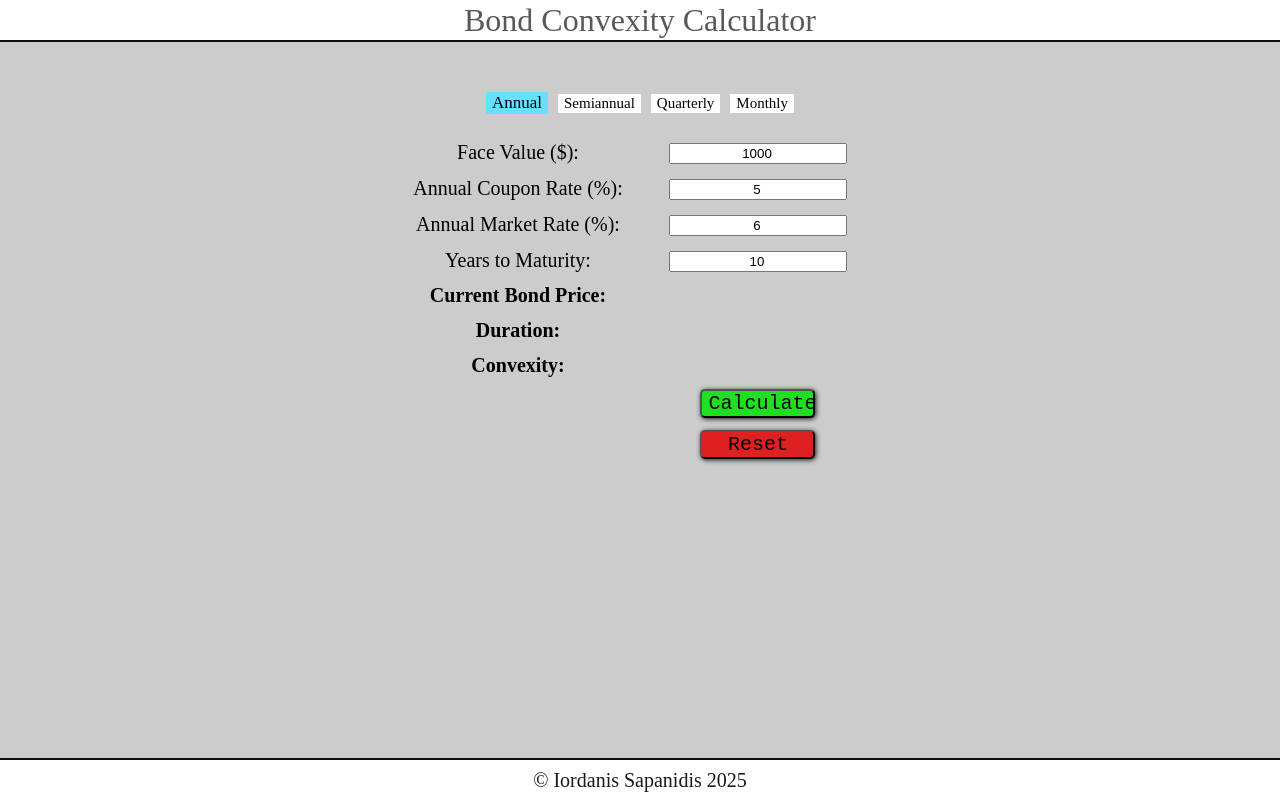
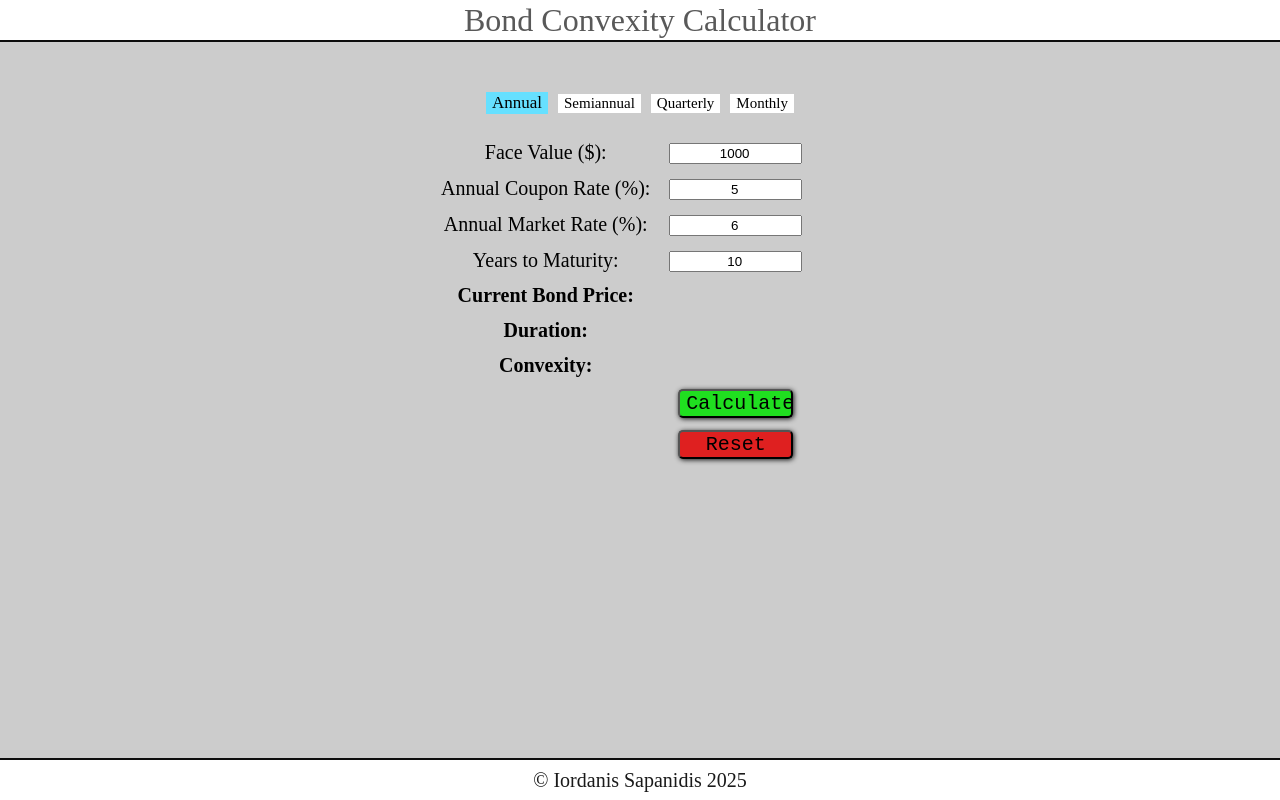
Before and after one commit to jordanProjects28/bond-insights, a React (Vite) app: page / in a window 1280 px wide. Built offline with nearby package versions, Linux system fonts and the light colour scheme.

Commit message:
Update index.css

```diff
--- a/src/index.css
+++ b/src/index.css
@@ -46,12 +46,12 @@ html, body {
   margin-top: 10vh;
   font-size: 20px;
   width: 100%;
-  max-width: 500px;
+  max-width: 400px;
 }
 
 table {
   width: 100%;
-  max-width: 480px;
+  max-width: 380px;
   border-spacing: 0 10px;
   white-space: nowrap
 }
@@ -125,7 +125,7 @@ input::-webkit-inner-spin-button {
 
 .payment-section {
   width: 100%;
-  max-width: 500px;
+  max-width: 400px;
   margin-bottom: 10px;
   margin-top: 10px;
 }
```
